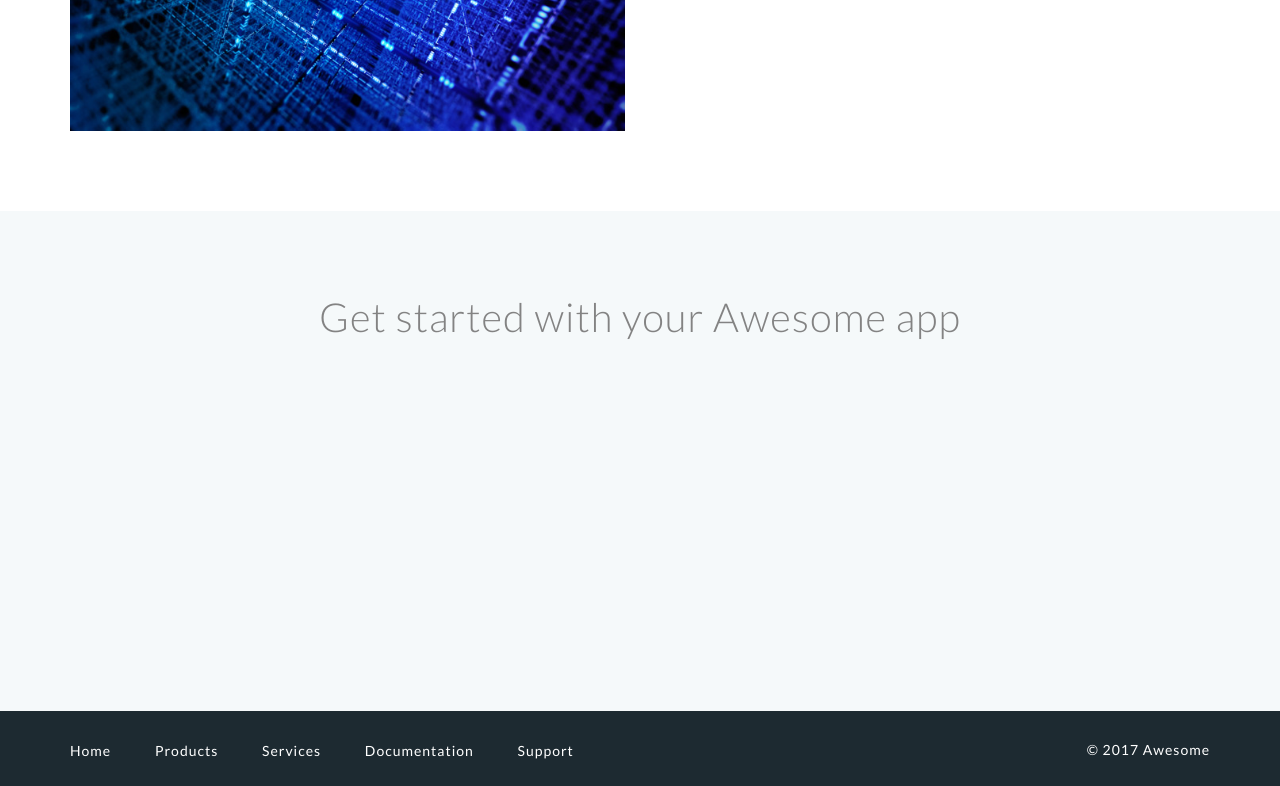
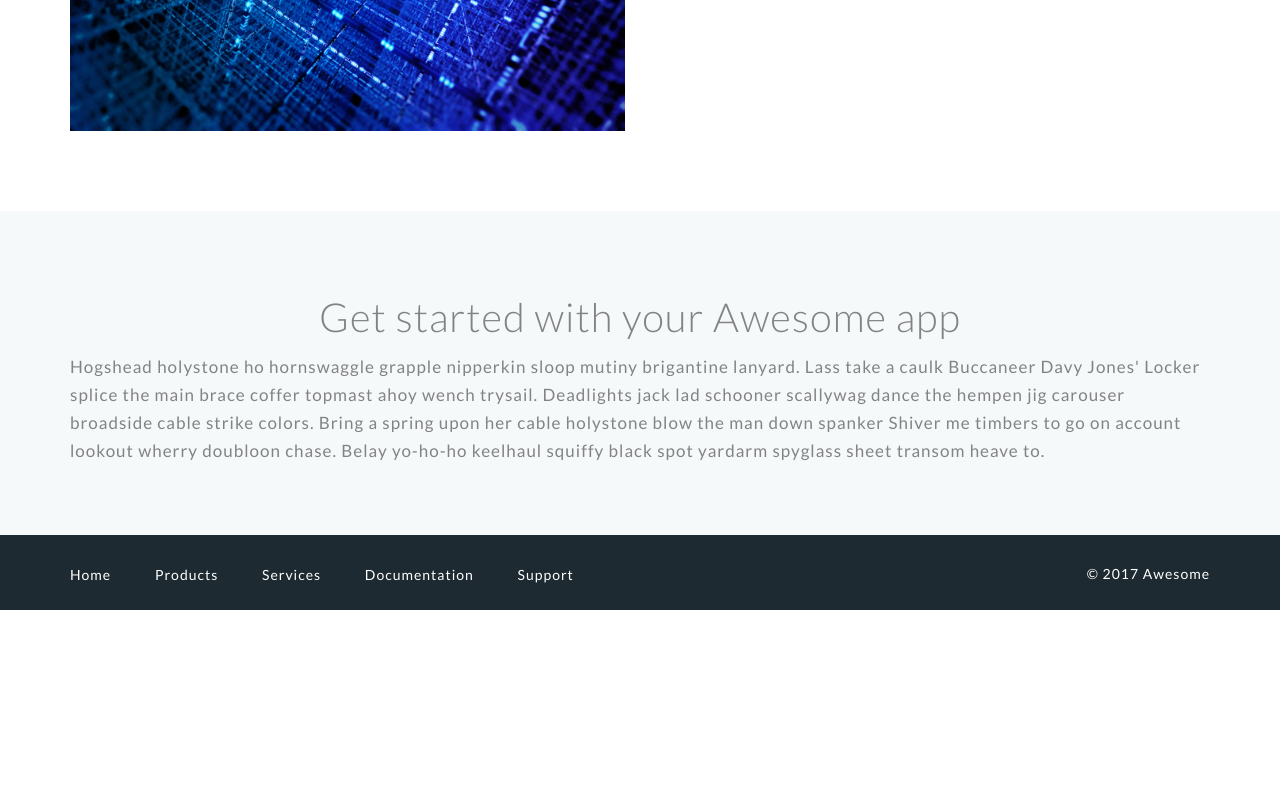
Before and after one commit to Eric-Tran/Awesome-Template, a plain HTML site: page index.html in a window 1280 px wide. Shown: the part 3945-4731 px from the top of the page. After the commit the page ends 4555 px from the top, so only its background shows below. Drawn offline with nearby package versions, Linux system fonts and the light colour scheme.

Commit message:
auto width bottom section

```diff
--- a/css/template.css
+++ b/css/template.css
@@ -156,7 +156,8 @@ header p {
 }
 .bottom-section {
   background: #f5f9fa;
-  height: 500px;
+  height: auto;
+  padding-bottom: 60px;
 }
 .footer {
   height: 75px;
--- a/index.html
+++ b/index.html
@@ -147,6 +147,7 @@
     <section class="bottom-section">
       <div class="container">
         <h2>Get started with your Awesome app</h2>
+        <p>Hogshead holystone ho hornswaggle grapple nipperkin sloop mutiny brigantine lanyard. Lass take a caulk Buccaneer Davy Jones' Locker splice the main brace coffer topmast ahoy wench trysail. Deadlights jack lad schooner scallywag dance the hempen jig carouser broadside cable strike colors. Bring a spring upon her cable holystone blow the man down spanker Shiver me timbers to go on account lookout wherry doubloon chase. Belay yo-ho-ho keelhaul squiffy black spot yardarm spyglass sheet transom heave to.</p>
       </div>
     </section>
     <!-- End Bottom Section -->
```
